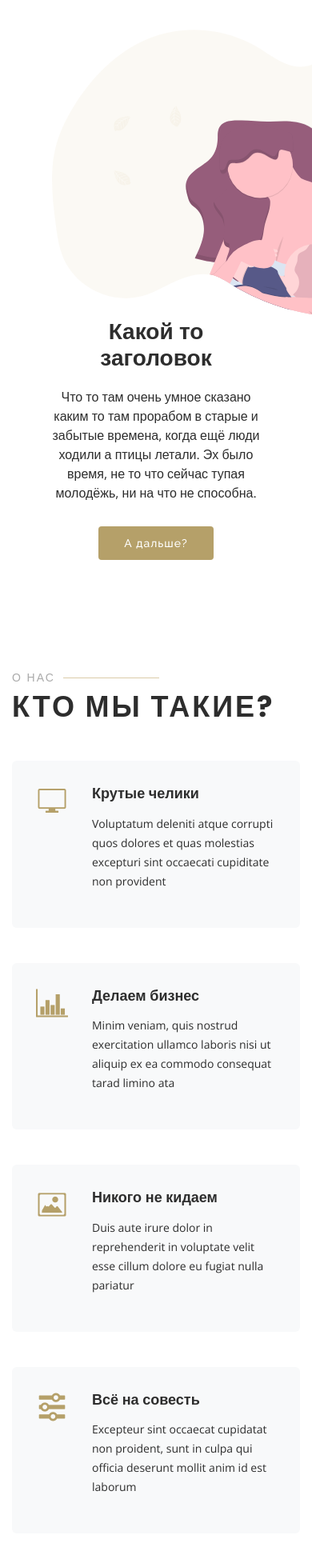
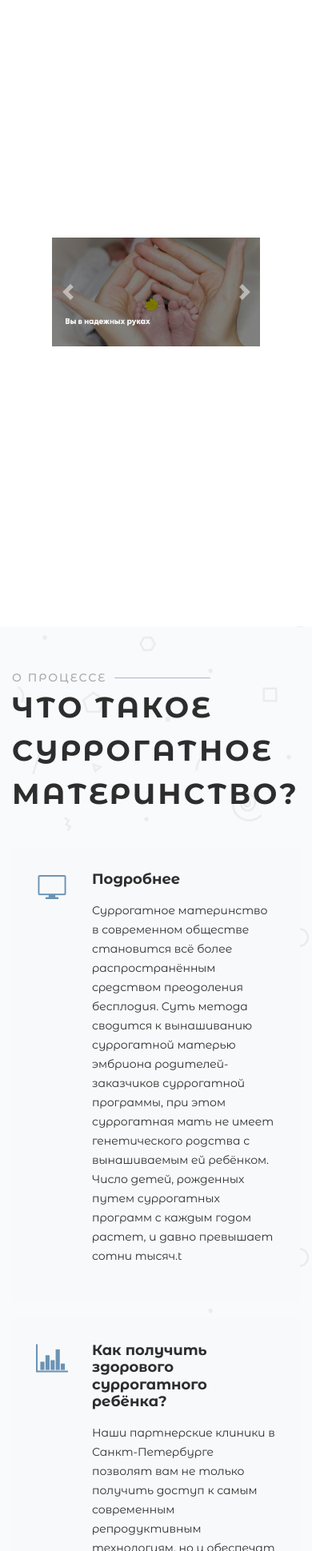
Before and after one commit to Flitays/SurTver, a plain HTML site: page index.html in a window 390 px wide. Shown: the part 61-2000 px from the top of the page at 80% size. Drawn offline with nearby package versions, Linux system fonts and the light colour scheme.

Commit message:
NewVersion

```diff
--- a/css/style.css
+++ b/css/style.css
@@ -67,7 +67,6 @@ hr {
  */
 
 pre {
-  font-family: monospace, monospace;
   /* 1 */
   font-size: 1em;
   /* 2 */
@@ -112,7 +111,6 @@ b, strong {
  */
 
 code, kbd, samp {
-  font-family: monospace, monospace;
   /* 1 */
   font-size: 1em;
   /* 2 */
@@ -166,7 +164,6 @@ img {
  */
 
 button, input, optgroup, select, textarea {
-  font-family: inherit;
   /* 1 */
   font-size: 100%;
   /* 1 */
@@ -363,13 +360,14 @@ template {
 
 :root {
   --black: #2d2d2d;
-  --main: #B5A069;
-  --main-second: #D5C392;
-  --main-light: #DBCCA9;
+  --main: #6993b5;
+  --main-second: #92b5d5;
+  --main-light: #a9b5db;
 }
 
 body {
-  font-family: "Open Sans", sans-serif;
+  background: url(/img/bg.png) 0 0 repeat;
+  font-family: 'Montserrat Alternates', sans-serif;
   color: #2d2d2d;
 }
 
@@ -487,7 +485,6 @@ a:hover {
   transition: 0.3s;
   font-size: 15px;
   font-weight: 700;
-  font-family: "Poppins", sans-serif;
 }
 
 .nav-menu a:hover, .nav-menu .active>a, .nav-menu li:hover>a {
@@ -533,7 +530,6 @@ a:hover {
 
 .nav-menu .drop-down>a:after {
   content: "\ea99";
-  font-family: IcoFont;
   padding-left: 5px;
 }
 
@@ -554,7 +550,7 @@ a:hover {
 
 .nav-menu .drop-down .drop-down>a:after {
   content: "\eaa0";
-  font-family: IcoFont;
+
   position: absolute;
   right: 15px;
 }
@@ -734,7 +730,6 @@ section {
   letter-spacing: 2px;
   text-transform: uppercase;
   color: #aaaaaa;
-  font-family: "Poppins", sans-serif;
 }
 
 .section-title h2::after {
@@ -753,7 +748,6 @@ section {
   font-weight: 700;
   text-transform: uppercase;
   letter-spacing: 3px;
-  font-family: "Poppins", sans-serif;
   color: var(--black);
 }
 
@@ -792,11 +786,6 @@ section {
   text-align: center;
 }
 
-#primary img {
-  max-width: 70vh;
-  align-content: flex-end;
-}
-
 #primary h2 {
   color: var(--black);
   margin-bottom: 20px;
@@ -812,7 +801,6 @@ section {
 }
 
 #primary .btn-get-started {
-  font-family: "Raleway", sans-serif;
   font-weight: 500;
   font-size: 14px;
   letter-spacing: 1px;
@@ -890,11 +878,9 @@ section {
   color: var(--main);
 }
 
-
 /*--------------------------------------------------------------
 # Ask
 --------------------------------------------------------------*/
-
 
 #ask .btn-get-started {
   font-weight: 700;
@@ -920,11 +906,25 @@ section {
   background: var(--main);
 }
 
-#ask .box p{
+#ask .box p {
   color: white;
 }
 
+#ask .box .map{
+  width: 100%;
+}
 
+.ymaps-2-1-78-controls__control_toolbar{
+  display: none  !important;
+}
+
+.ymaps-2-1-78-gotoymaps__container{
+  display: none  !important;
+}
+
+.ymaps-2-1-78-map-copyrights-promo{
+  display: none  !important;
+}
 /*--------------------------------------------------------------
 # Footer
 --------------------------------------------------------------*/
@@ -957,7 +957,6 @@ section {
   font-size: 14px;
   line-height: 24px;
   margin-bottom: 0;
-  font-family: "Raleway", sans-serif;
   color: white;
 }
 
--- a/index.html
+++ b/index.html
@@ -10,9 +10,9 @@
     <link href="/img/favicon.png" rel="icon">
     <link href="/img/apple-touch-icon.png" rel="apple-touch-icon">
 
-
+    <link rel="preconnect" href="https://fonts.gstatic.com">
     <link
-        href="https://fonts.googleapis.com/css?family=Open+Sans:300,300i,400,400i,600,600i,700,700i|Raleway:300,300i,400,400i,500,500i,600,600i,700,700i|Poppins:300,300i,400,400i,500,500i,600,600i,700,700i"
+        href="https://fonts.googleapis.com/css2?family=Montserrat+Alternates:ital,wght@0,100;0,200;0,300;0,400;0,500;0,600;0,700;0,800;0,900;1,100;1,200;1,300;1,400;1,500;1,600;1,700;1,800;1,900&display=swap"
         rel="stylesheet">
     <link href="another/bootstrap/css/bootstrap.min.css" rel="stylesheet">
     <link href="another/animate.css/animate.min.css" rel="stylesheet">
@@ -25,11 +25,11 @@
     <a href="#" class="back-to-top"><i class="icofont-simple-up"></i></a>
 
     <header id="header" class="fixed-top ">
-        <div class="container d-flex align-items-center">
+        <div class="container d-flex align-items-center justify-content-between">
 
 
 
-            <a href="index.html" class="logo"><img src="img/logo-black.svg" alt="" class="img-fluid"></a>
+            <a href="index.html" class="logo"><img src="img/logo-blackk.svg" alt="" class="img-fluid"></a>
 
             <nav class="nav-menu d-none d-lg-block">
 
@@ -42,7 +42,7 @@
             </nav>
 
 
-            <a href="index.html" class="get-started-btn ml-auto">Связяться с нами</a>
+            <a href="index.html" class="get-started-btn">Позвоните нам</a>
 
         </div>
     </header>
@@ -53,13 +53,26 @@
                 <div>
                     <div class="wrapper">
                         <div class="container">
-                            <img src="img/motherhood.svg">
-                            <h2 class="animate__animated animate__fadeInDown">Какой то заголовок</h2>
-                            <p class="animate__animated animate__fadeInUp">Что то там очень умное сказано каким то там
-                                прорабом в старые и забытые времена, когда ещё люди ходили а птицы летали. Эх было
-                                время, не то что сейчас тупая молодёжь, ни на что не способна.</p>
-                            <a href="#services" class="btn-get-started animate__animated animate__fadeInUp scrollto">А
-                                дальше?</a>
+                            <div id="carouselExampleControls" class="carousel slide" data-ride="carousel">
+                                <div class="carousel-inner">
+                                    <div class="carousel-item active">
+                                        <img src="./img/bg-section1.png" class="d-block w-100" alt="...">
+                                    </div>
+                                    <div class="carousel-item">
+                                        <img src="./img/bg-section2.png" class="d-block w-100" alt="...">
+                                    </div>
+                                </div>
+                                <a class="carousel-control-prev" href="#carouselExampleControls" role="button"
+                                    data-slide="prev">
+                                    <span class="carousel-control-prev-icon" aria-hidden="true"></span>
+                                    <span class="sr-only">Previous</span>
+                                </a>
+                                <a class="carousel-control-next" href="#carouselExampleControls" role="button"
+                                    data-slide="next">
+                                    <span class="carousel-control-next-icon" aria-hidden="true"></span>
+                                    <span class="sr-only">Next</span>
+                                </a>
+                            </div>
                         </div>
                     </div>
                 </div>
@@ -72,64 +85,53 @@
             <div class="container">
 
                 <div class="section-title">
-                    <h2>О нас</h2>
-                    <p>Кто мы такие?</p>
+                    <h2>О процессе</h2>
+                    <p>Что такое суррогатное материнство?</p>
                 </div>
 
                 <div class="row">
-                    <div class="col-md-6">
+                    <div class="col-md-12">
                         <div class="icon-box">
                             <i class="icofont-computer"></i>
-                            <h4>Крутые челики</h4>
-                            <p>Voluptatum deleniti atque corrupti quos dolores et quas molestias excepturi sint
-                                occaecati cupiditate non provident</p>
+                            <h4>Подробнее</h4>
+                            <p>Суррогатное материнство в современном обществе становится всё более распространённым
+                                средством преодоления бесплодия. Суть метода сводится к вынашиванию суррогатной матерью
+                                эмбриона родителей-заказчиков суррогатной программы, при этом суррогатная мать не имеет
+                                генетического родства с вынашиваемым ей ребёнком. Число детей, рожденных путем
+                                суррогатных программ с каждым годом растет, и давно превышает сотни тысяч.t</p>
                         </div>
                     </div>
-                    <div class="col-md-6 mt-4 mt-md-0">
+                    <div class="col-md-12">
                         <div class="icon-box">
                             <i class="icofont-chart-bar-graph"></i>
-                            <h4>Делаем бизнес</h4>
-                            <p>Minim veniam, quis nostrud exercitation ullamco laboris nisi ut aliquip ex ea commodo
-                                consequat tarad limino ata</p>
+                            <h4>Как получить здорового суррогатного ребёнка?</h4>
+                            <p>Наши партнерские клиники в Санкт-Петербурге позволят вам не только получить доступ к
+                                самым современным репродуктивным технологиям, но и обеспечат качественное медицинское
+                                сопровождение, грамотное ведение беременности, квалифицированную помощь при родах.</p>
                         </div>
                     </div>
-                    <div class="col-md-6 mt-4 mt-md-0">
+                    <div class="col-md-12">
                         <div class="icon-box">
                             <i class="icofont-image"></i>
-                            <h4>Никого не кидаем</h4>
-                            <p>Duis aute irure dolor in reprehenderit in voluptate velit esse cillum dolore eu fugiat
-                                nulla pariatur
-                            </p>
+                            <h4>Что такое донорство яйцеклеток?</h4>
+                            <p>Донорство яйцеклеток – это последняя надежда для женщин, по разным причинам не имеющих
+                                собственных ооцитов. В таком случае женщина обращается к донору ооцитов, чтобы выносить
+                                ребёнка самой c помощью процедуры ЭКО или впоследствии также обратиться за помощью к
+                                сурмаме.</p>
                         </div>
                     </div>
-                    <div class="col-md-6 mt-4 mt-md-0">
+                    <div class="col-md-12">
                         <div class="icon-box">
                             <i class="icofont-settings"></i>
-                            <h4>Всё на совесть</h4>
-                            <p>Excepteur sint occaecat cupidatat non proident, sunt in culpa qui officia deserunt mollit
-                                anim id est laborum
-                            </p>
-                        </div>
-                    </div>
-                    <div class="col-md-6 mt-4 mt-md-0">
-                        <div class="icon-box">
-                            <i class="icofont-earth"></i>
-                            <h4>Можешь сам проверить</h4>
-                            <p>At vero eos et accusamus et iusto odio dignissimos ducimus qui blanditiis praesentium
-                                voluptatum deleniti atque</p>
-                        </div>
-                    </div>
-                    <div class="col-md-6 mt-4 mt-md-0">
-                        <div class="icon-box">
-                            <i class="icofont-tasks-alt"></i>
-                            <h4>Мы не против</h4>
-                            <p>Et harum quidem rerum facilis est et expedita distinctio. Nam libero tempore, cum soluta
-                                nobis est eligendi
+                            <h4>Где живут наши сурмамы?</h4>
+                            <p>Мы заинтересованы в том, чтобы наши сурмамы жили в комфортных условиях на весь период
+                                участия в программе. Именно поэтому мы предоставляем жилье в новых апартаментах
+                                Санкт-Петербурга: в шаговой доступности магазины, общественный транспорт, детские
+                                игровые площадки и многое другое.
                             </p>
                         </div>
                     </div>
                 </div>
-
             </div>
         </section>
 
@@ -140,14 +142,21 @@
 
                     <div class="section-title">
                         <h2>Помощь</h2>
-                        <p>Остались вопросы?</p>
+                        <p>У вас остались вопросы?</p>
                     </div>
 
                     <div class="box">
-                    <p>Желательно звонить по вторникам а то в понедельник мы очень злые, думаю это относится и в обратную сторону. Кто, как не вы должны понимать какое сейчас время тяжелое. А знаете что? Не звоните вообще.</p>
-                    <a href="#" class="btn-get-started">Получить консультацию</a>
+                        <iframe class="map"
+                            src="https://yandex.ru/map-widget/v1/?um=constructor%3Aee43426bd49e24e4e9b88a9705edac19b5b4443d2cbd01465a52f011803d1585&amp;source=constructor"
+height="240" frameborder="0"></iframe>
+                            <p>
+                                Наш офис находится в центре городе, что будет более благоприятней для многих наших клиентов. <br>
+                                В любое время мы можете подъехать к нам, позвонить или же просто дождаться нашего звонка. <br>
+                                Оставьте заявку на сайте и дождитесь ответа.
+                            </p>
+                        <a href="#" class="btn-get-started">Получить консультацию</a>
                     </div>
-            </div>
+                </div>
         </section>
 
 
@@ -163,7 +172,7 @@
 
                     <div class="col-lg-6 col-md-6">
                         <div class="footer-info">
-                            <h3><img src="img/logo-white.svg" alt=""></h3>
+                            <h3><img src="img/logo-whitee.svg" alt=""></h3>
                             <p>
                                 Россия, г.Тверь <br> ул. Тамары Ильиной, 23 <br>
                                 <strong>Телефон:</strong> +8 800 555 35 35<br>
```
Also changed, not shown: img/bg-section2.png (added), img/bg.png (added), img/logo-blackk.svg (added), img/logo-whitee.svg (added), img/simon-rae-jJYlr6H1ClM-unsplash.jpg (added).
